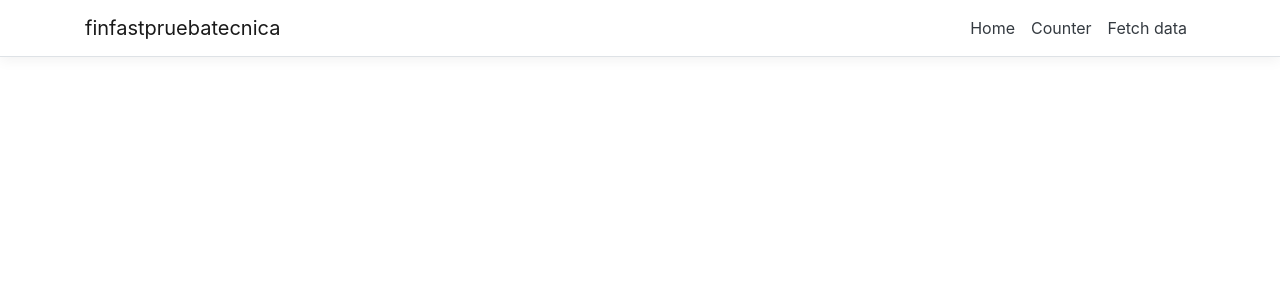
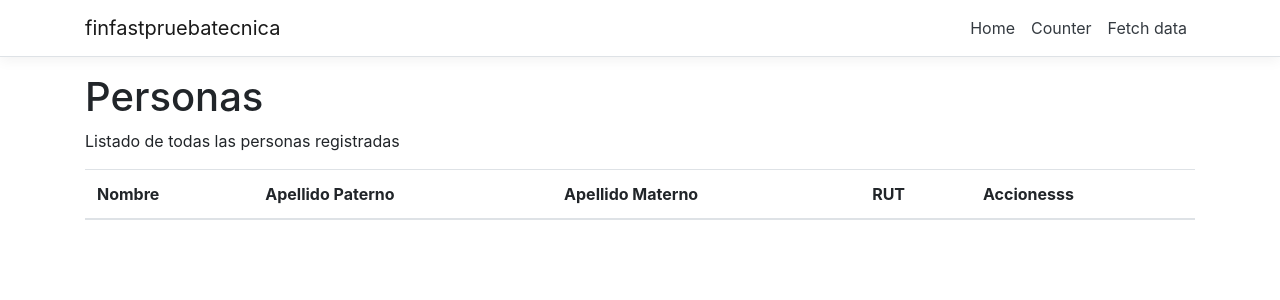
Before and after one commit to cristobalobos/finfastpruebatecnica, a React (Create React App) app in the folder ClientApp/: page /personas in a window 1280 px wide. Shown: the top 300 px of the page. Built offline with nearby package versions, Linux system fonts and the light colour scheme.

Commit message:
First page react Personas

```diff
--- a/ClientApp/src/App.js
+++ b/ClientApp/src/App.js
@@ -1,21 +1,23 @@
-import React, { Component } from 'react';
-import { Route } from 'react-router';
-import { Layout } from './components/Layout';
-import { Home } from './components/Home';
-import { FetchData } from './components/FetchData';
-import { Counter } from './components/Counter';
+import React, { Component } from "react";
+import { Route } from "react-router";
+import { Layout } from "./components/Layout";
+import { Home } from "./components/Home";
+import { FetchData } from "./components/FetchData";
+import { Counter } from "./components/Counter";
+import { PersonasList } from "./components/Personas/PersonasList";
 
-import './custom.css'
+import "./custom.css";
 
 export default class App extends Component {
   static displayName = App.name;
 
-  render () {
+  render() {
     return (
       <Layout>
-        <Route exact path='/' component={Home} />
-        <Route path='/counter' component={Counter} />
-        <Route path='/fetch-data' component={FetchData} />
+        <Route exact path="/" component={Home} />
+        <Route path="/counter" component={Counter} />
+        <Route path="/fetch-data" component={FetchData} />
+        <Route path="/personas" component={PersonasList} />
       </Layout>
     );
   }
--- /dev/null
+++ b/ClientApp/src/components/Personas/PersonasList.jsx
@@ -0,0 +1,59 @@
+import React, { Component } from "react";
+
+export class PersonasList extends Component {
+    constructor(props) {
+        super(props);
+
+        this.state = {
+            trips: [],
+            loading: false
+        }
+    }
+
+    renderPersonasTable(personas) {
+        return (
+            <table className="table table-striped">
+                <thead>
+                    <tr>
+                        <th>Nombre</th>
+                        <th>Apellido Paterno</th>
+                        <th>Apellido Materno</th>
+                        <th>RUT</th>
+                        <th>Accionesss</th>
+                    </tr>
+                </thead>
+                <tbody>
+                    {personas.map(p => (
+                        <tr key={p.id}>
+                            <td>{p.nombres}</td>
+                            <td>{p.apellidoPaterno}</td>
+                            <td>{p.apellidoMaterno}</td>
+                            <td>{`${p.runCuerpo}-${p.runDigito}`}</td>
+                            <td>-</td>
+                        </tr>
+                    ))}
+                </tbody>
+            </table>
+        );
+    }
+
+
+    render() {
+
+        let content = this.state.loading ? (
+            <p>
+                <p><em>Loading...</em></p>
+            </p>
+        ) : (
+            this.renderPersonasTable(this.state.trips)
+        )
+
+        return (
+            <div>
+                <h1>Personas</h1>
+                <p>Listado de todas las personas registradas</p>
+                {content}
+            </div>
+        );
+    }
+}
```
